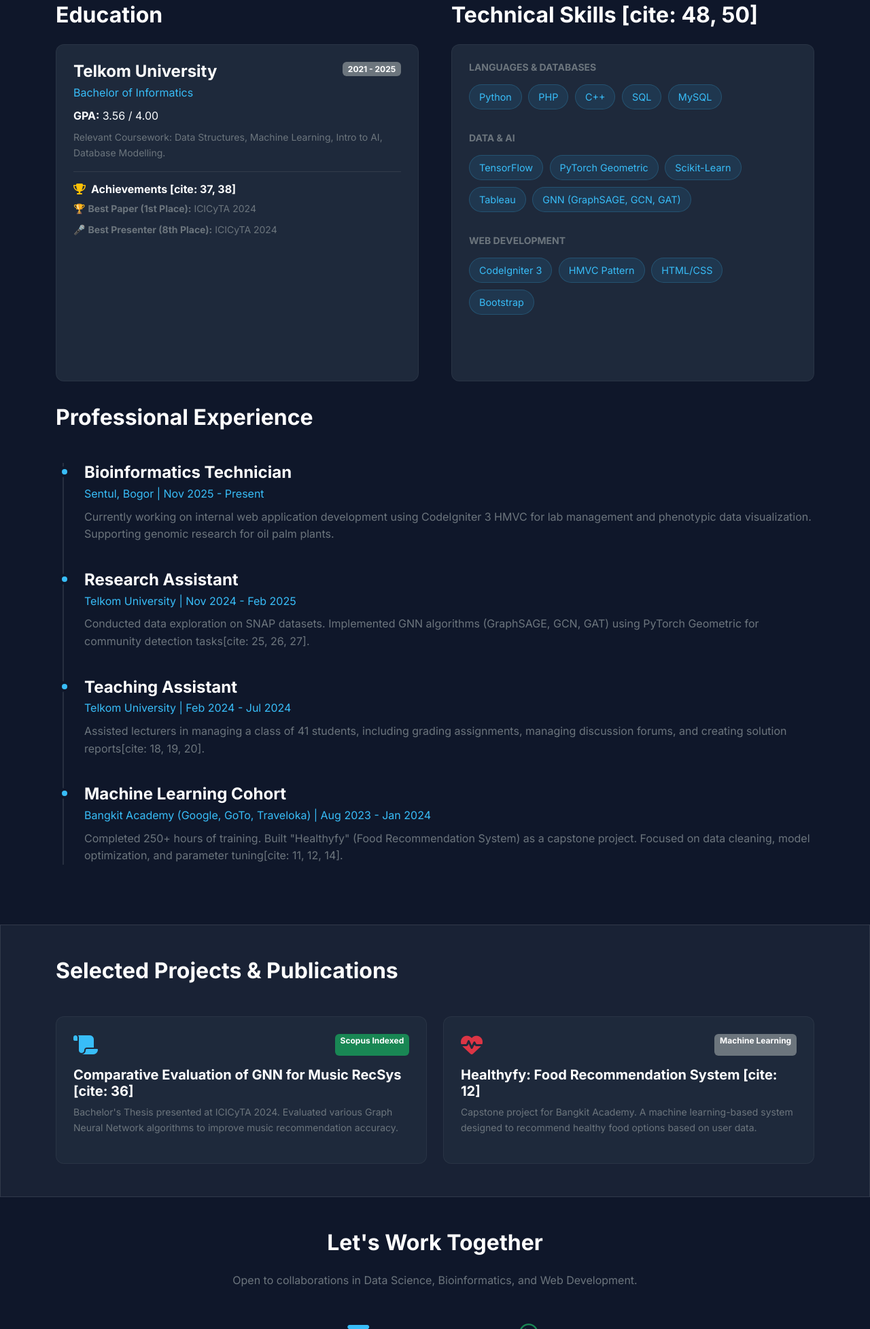
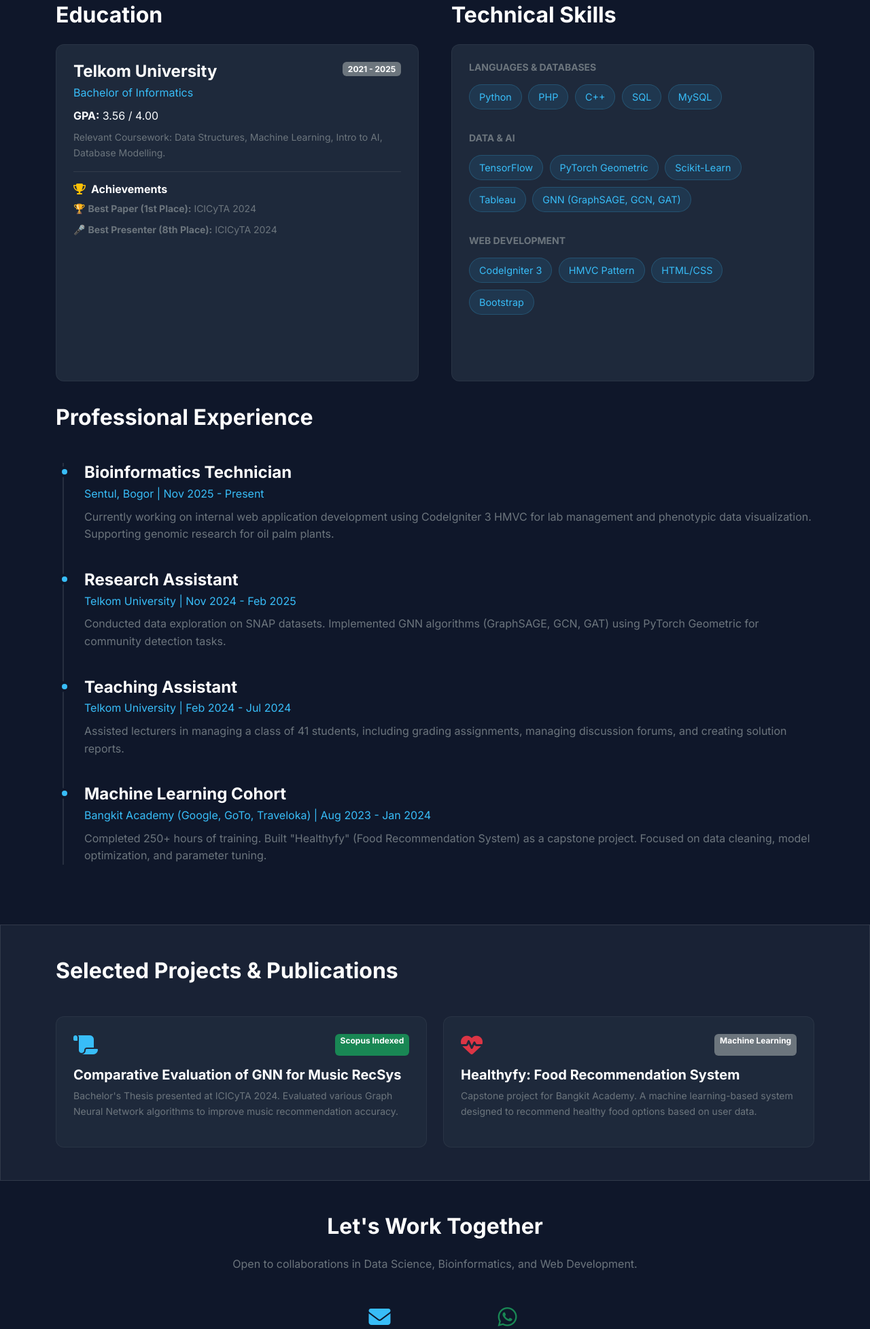
Before and after one commit to farhanrkt/farhanrkt.github.io, a plain HTML site: page index.html in a window 1280 px wide. Shown: the part 845-2800 px from the top of the page at 68% size. Drawn offline with nearby package versions, Linux system fonts and the light colour scheme.

Commit message:
Update index.html

```diff
--- a/index.html
+++ b/index.html
@@ -147,7 +147,7 @@
                     <h3 class="h2 text-secondary mb-4">Informatics Graduate & <span class="text-white">Bioinformatics Technician</span></h3>
                     <p class="lead text-secondary mb-5">
                         Specializing in Machine Learning, Graph Neural Networks, and Plant Genomics.
-                        Proven ability to excel independently and in teams, with a Scopus-indexed publication record[cite: 36, 37].
+                        Proven ability to excel independently and in teams, with a Scopus-indexed publication record.
                     </p>
                     <div class="d-flex gap-3">
                         <a href="#contact" class="btn btn-accent">Contact Me</a>
@@ -179,13 +179,13 @@
                             </div>
                             <span class="badge bg-secondary">2021 - 2025</span>
                         </div>
-                        <p class="mb-2"><strong>GPA:</strong> 3.56 / 4.00 </p>
+                        <p class="mb-2"><strong>GPA:</strong> 3.56 / 4.00</p>
                         <p class="text-secondary small mb-3">
                             Relevant Coursework: Data Structures, Machine Learning, Intro to AI, Database Modelling.
                         </p>
                         <hr class="border-secondary">
                         <div class="mt-3">
-                            <h6 class="text-white"><i class="fas fa-trophy text-warning me-2"></i>Achievements [cite: 37, 38]</h6>
+                            <h6 class="text-white"><i class="fas fa-trophy text-warning me-2"></i>Achievements</h6>
                             <ul class="list-unstyled text-secondary small">
                                 <li class="mb-2">🏆 <strong>Best Paper (1st Place):</strong> ICICyTA 2024</li>
                                 <li>🎤 <strong>Best Presenter (8th Place):</strong> ICICyTA 2024</li>
@@ -195,7 +195,7 @@
                 </div>
 
                 <div class="col-lg-6">
-                    <h2 class="mb-4">Technical Skills [cite: 48, 50]</h2>
+                    <h2 class="mb-4">Technical Skills</h2>
                     <div class="card-custom">
                         <h6 class="text-uppercase text-secondary small mb-3">Languages & Databases</h6>
                         <div class="mb-4">
@@ -245,7 +245,7 @@
                     <h4 class="mb-1">Research Assistant</h4>
                     <p class="text-accent mb-2">Telkom University | Nov 2024 - Feb 2025</p>
                     <p class="text-secondary">
-                        Conducted data exploration on SNAP datasets. Implemented GNN algorithms (GraphSAGE, GCN, GAT) using PyTorch Geometric for community detection tasks[cite: 25, 26, 27].
+                        Conducted data exploration on SNAP datasets. Implemented GNN algorithms (GraphSAGE, GCN, GAT) using PyTorch Geometric for community detection tasks.
                     </p>
                 </div>
 
@@ -253,7 +253,7 @@
                     <h4 class="mb-1">Teaching Assistant</h4>
                     <p class="text-accent mb-2">Telkom University | Feb 2024 - Jul 2024</p>
                     <p class="text-secondary">
-                        Assisted lecturers in managing a class of 41 students, including grading assignments, managing discussion forums, and creating solution reports[cite: 18, 19, 20].
+                        Assisted lecturers in managing a class of 41 students, including grading assignments, managing discussion forums, and creating solution reports.
                     </p>
                 </div>
 
@@ -261,7 +261,7 @@
                     <h4 class="mb-1">Machine Learning Cohort</h4>
                     <p class="text-accent mb-2">Bangkit Academy (Google, GoTo, Traveloka) | Aug 2023 - Jan 2024</p>
                     <p class="text-secondary">
-                        Completed 250+ hours of training. Built "Healthyfy" (Food Recommendation System) as a capstone project. Focused on data cleaning, model optimization, and parameter tuning[cite: 11, 12, 14].
+                        Completed 250+ hours of training. Built "Healthyfy" (Food Recommendation System) as a capstone project. Focused on data cleaning, model optimization, and parameter tuning.
                     </p>
                 </div>
 
@@ -279,7 +279,7 @@
                             <i class="fas fa-scroll fa-2x text-accent"></i>
                             <span class="badge bg-success">Scopus Indexed</span>
                         </div>
-                        <h5>Comparative Evaluation of GNN for Music RecSys [cite: 36]</h5>
+                        <h5>Comparative Evaluation of GNN for Music RecSys</h5>
                         <p class="text-secondary small mt-2">
                             Bachelor's Thesis presented at ICICyTA 2024. Evaluated various Graph Neural Network algorithms to improve music recommendation accuracy.
                         </p>
@@ -292,7 +292,7 @@
                             <i class="fas fa-heartbeat fa-2x text-danger"></i>
                             <span class="badge bg-secondary">Machine Learning</span>
                         </div>
-                        <h5>Healthyfy: Food Recommendation System [cite: 12]</h5>
+                        <h5>Healthyfy: Food Recommendation System</h5>
                         <p class="text-secondary small mt-2">
                             Capstone project for Bangkit Academy. A machine learning-based system designed to recommend healthy food options based on user data.
                         </p>
@@ -311,11 +311,11 @@
             <div class="d-flex justify-content-center flex-wrap gap-4">
                 <a href="mailto:farhanrangki@gmail.com" class="text-decoration-none text-white">
                     <i class="fas fa-envelope fa-2x mb-2 d-block text-accent"></i>
-                    farhanrangki@gmail.com [cite: 2]
+                    farhanrangki@gmail.com
                 </a>
                 <a href="https://wa.me/628551881770" class="text-decoration-none text-white">
                     <i class="fab fa-whatsapp fa-2x mb-2 d-block text-success"></i>
-                    +62 855-1881-770 [cite: 2]
+                    +62 855-1881-770
                 </a>
             </div>
             <footer class="mt-5 pt-5 border-top border-secondary">
```
